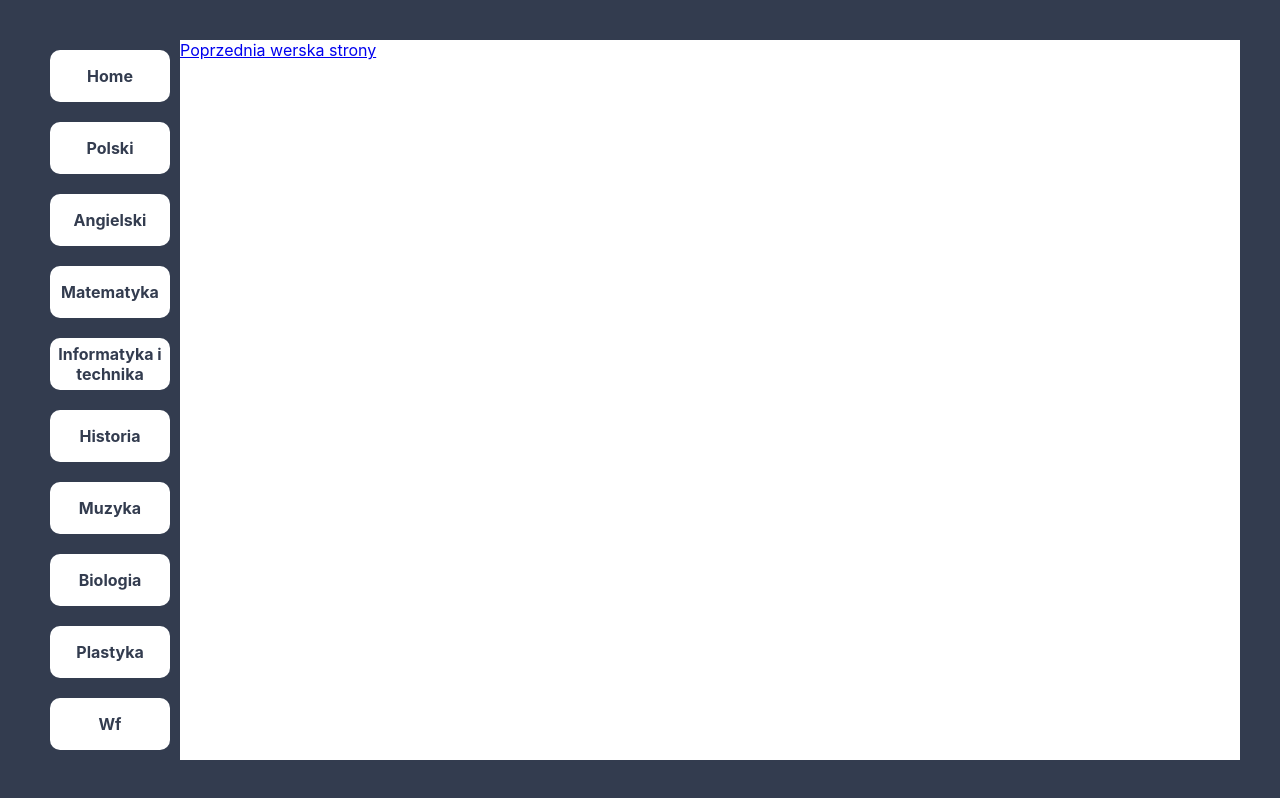
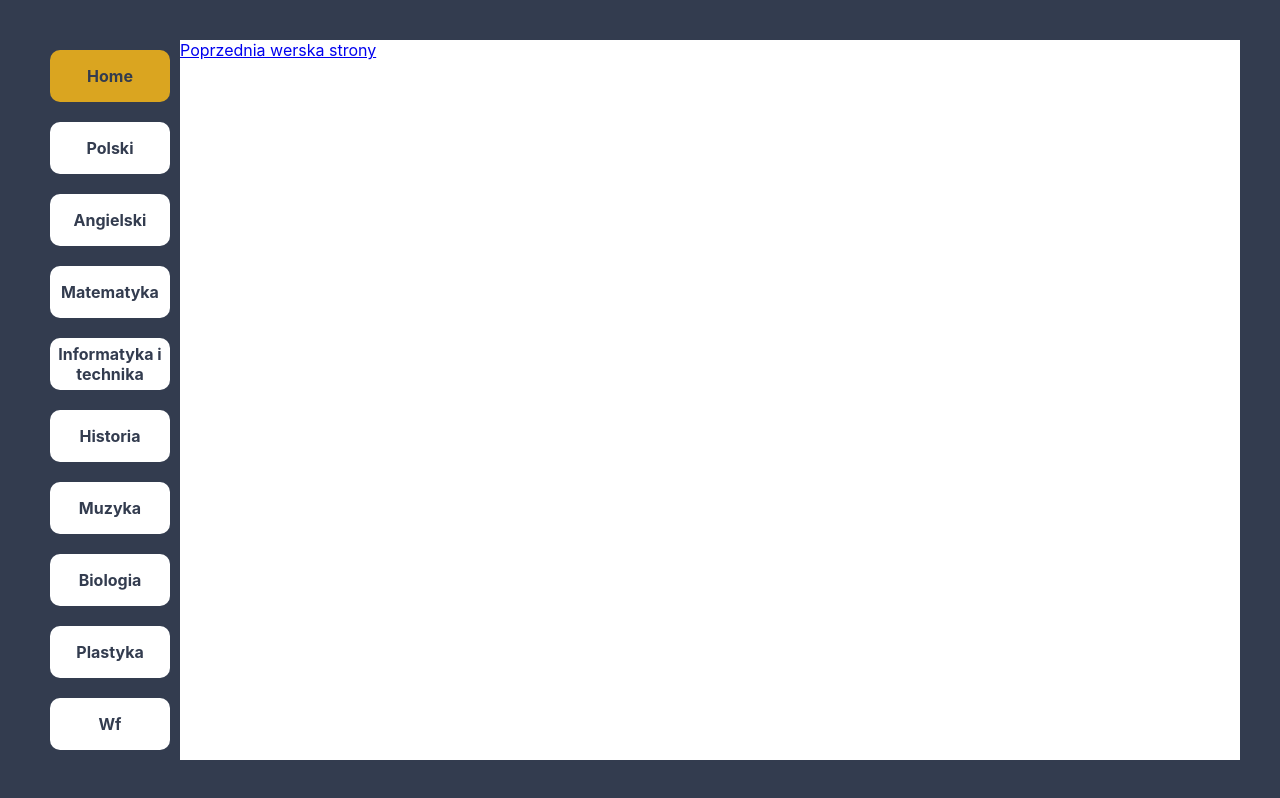
Before and after one commit to bany-org/6c-in-react, a React (Create React App) app: page / in a window 1280 px wide. Built offline with nearby package versions, Linux system fonts and the light colour scheme; the HTML template or start-up script is replaced by a standard one.

Commit message:
add active styling

```diff
--- a/src/App/App.css
+++ b/src/App/App.css
@@ -38,8 +38,25 @@
     text-align: center;
 }
 
+.selected {
+    box-sizing: border-box;
+    background-color: goldenrod;
+    margin: 10px;
+    height: 60px;
+    width: 120px;
+    text-decoration: none;
+    color: #333c4f;
+    font-weight: bold;
+    display: flex;
+    justify-content: center;
+    align-items: center;
+    border-radius: 10px;
+    text-align: center;
+}
+
 .nav-item:hover {
     transform: scale(1.1);
+    background-color: lightgoldenrodyellow;
 }
 
 .content {
--- a/src/App/App.js
+++ b/src/App/App.js
@@ -1,5 +1,5 @@
 import React from 'react';
-import { Switch, Route, Link, Redirect, HashRouter } from 'react-router-dom';
+import { Switch, Route, NavLink, Redirect, HashRouter } from 'react-router-dom';
 
 import './App.css';
 
@@ -20,36 +20,77 @@ function App() {
             <div className="App">
                 <div className="App-sidebar">
                     <nav className="navigation">
-                        <Link to="/" className="nav-item">
+                        <NavLink
+                            exact
+                            to="/"
+                            className="nav-item"
+                            activeClassName="selected"
+                        >
                             Home
-                        </Link>
-                        <Link to="/polski" className="nav-item">
+                        </NavLink>
+                        <NavLink
+                            to="/polski"
+                            className="nav-item"
+                            activeClassName="selected"
+                        >
                             Polski
-                        </Link>
-                        <Link to="/angielski" className="nav-item">
+                        </NavLink>
+                        <NavLink
+                            to="/angielski"
+                            className="nav-item"
+                            activeClassName="selected"
+                        >
                             Angielski
-                        </Link>
-                        <Link to="/matematyka" className="nav-item">
+                        </NavLink>
+                        <NavLink
+                            to="/matematyka"
+                            className="nav-item"
+                            activeClassName="selected"
+                        >
                             Matematyka
-                        </Link>
-                        <Link to="/informatyka" className="nav-item">
+                        </NavLink>
+                        <NavLink
+                            to="/informatyka"
+                            className="nav-item"
+                            activeClassName="selected"
+                        >
                             Informatyka i technika
-                        </Link>
-                        <Link to="/historia" className="nav-item">
+                        </NavLink>
+                        <NavLink
+                            to="/historia"
+                            className="nav-item"
+                            activeClassName="selected"
+                        >
                             Historia
-                        </Link>
-                        <Link to="/muzyka" className="nav-item">
+                        </NavLink>
+                        <NavLink
+                            to="/muzyka"
+                            className="nav-item"
+                            activeClassName="selected"
+                        >
                             Muzyka
-                        </Link>
-                        <Link to="/biologia" className="nav-item">
+                        </NavLink>
+                        <NavLink
+                            to="/biologia"
+                            className="nav-item"
+                            activeClassName="selected"
+                        >
                             Biologia
-                        </Link>
-                        <Link to="/plastyka" className="nav-item">
+                        </NavLink>
+                        <NavLink
+                            to="/plastyka"
+                            className="nav-item"
+                            activeClassName="selected"
+                        >
                             Plastyka
-                        </Link>
-                        <Link to="/wf" className="nav-item">
+                        </NavLink>
+                        <NavLink
+                            to="/wf"
+                            className="nav-item"
+                            activeClassName="selected"
+                        >
                             Wf
-                        </Link>
+                        </NavLink>
                     </nav>
                 </div>
 
```
Also changed, not shown: 3 other files (tests, documents, lock files or other folders).
